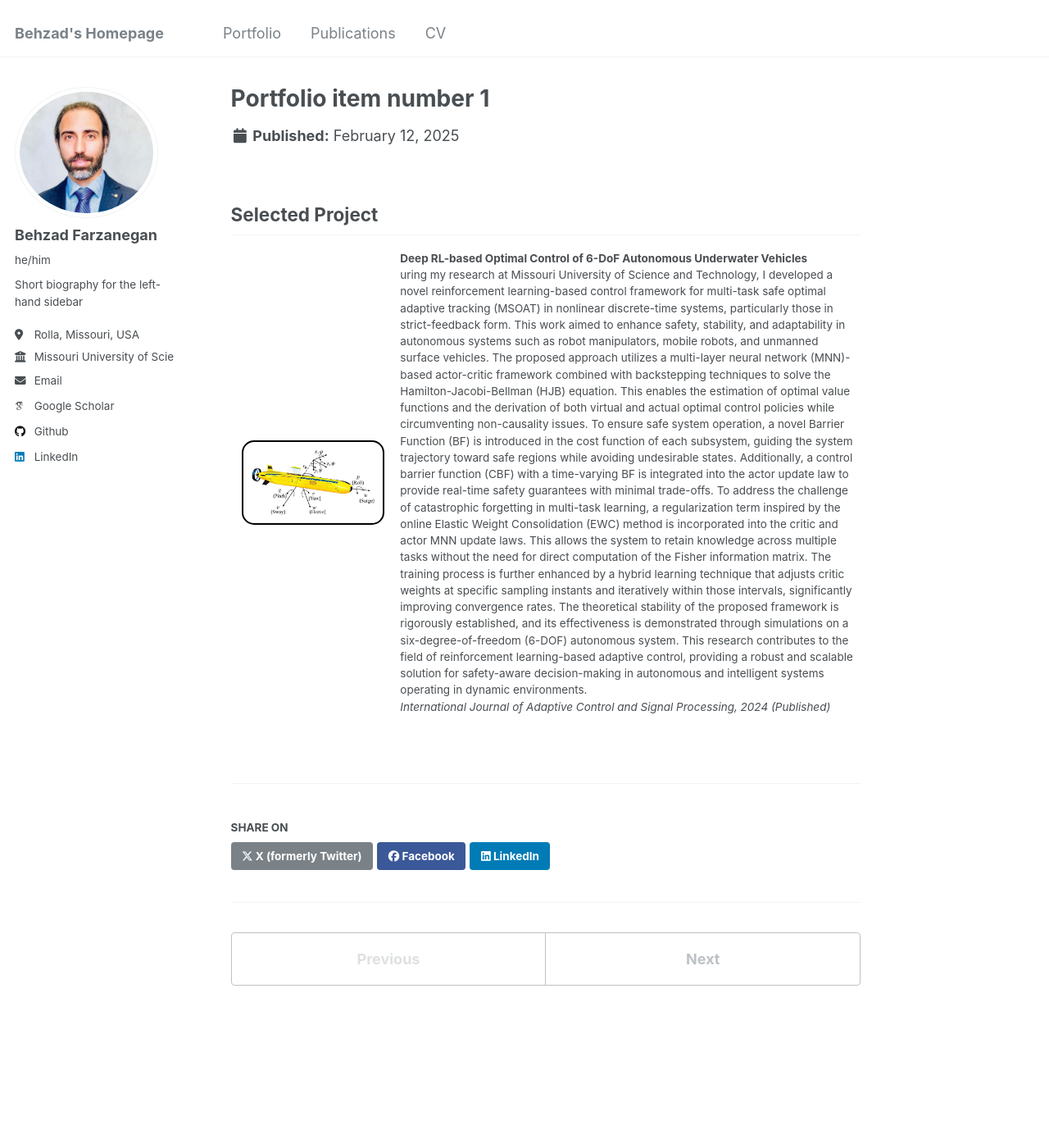
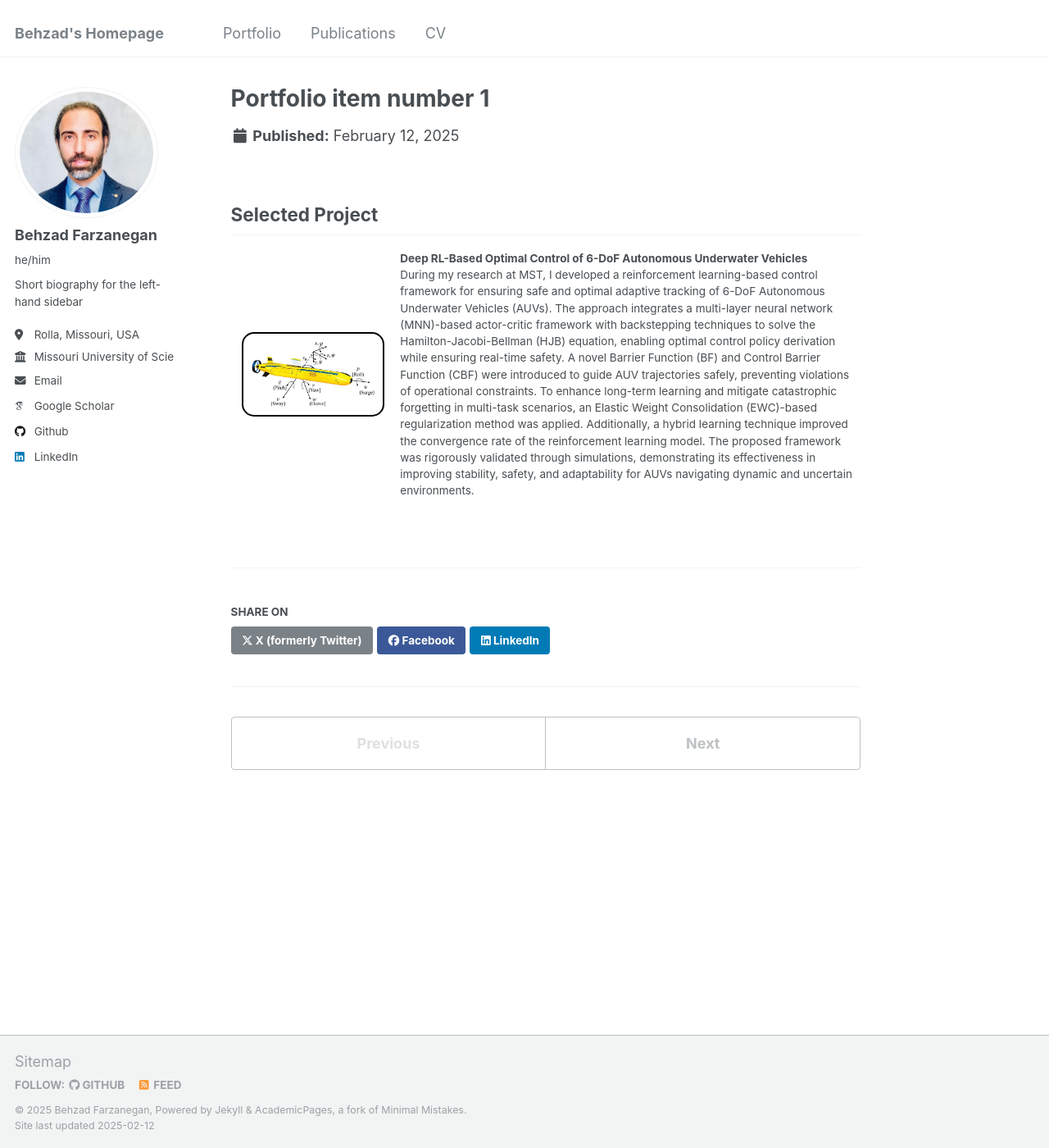
Before and after one commit to behzadfarzanegan/behzadfarzanegan.github.io, a Jekyll site: the page built from _portfolio/portfolio-1.md, in a window 1280 px wide and 1400 px high. Shown: the whole window at 82% size. Built offline with Jekyll 4.4.1, drawn with Linux system fonts in a browser that asks for light colours; some web fonts are replaced.

Commit message:
Update portfolio-1.md

```diff
--- a/_portfolio/portfolio-1.md
+++ b/_portfolio/portfolio-1.md
@@ -14,18 +14,13 @@ collection: publications
     </div>
 </td>
 <td style="border: none;">
-    <strong>Deep RL-based Optimal Control of 6-DoF Autonomous Underwater Vehicles</strong>
+    <strong>Deep RL-Based Optimal Control of 6-DoF Autonomous Underwater Vehicles</strong>
     <br>
-    uring my research at Missouri University of Science and Technology, I developed a novel reinforcement learning-based control framework for multi-task safe optimal adaptive tracking (MSOAT) in nonlinear discrete-time systems, particularly those in strict-feedback form. This work aimed to enhance safety, stability, and adaptability in autonomous systems such as robot manipulators, mobile robots, and unmanned surface vehicles.
+    During my research at MST, I developed a reinforcement learning-based control framework for ensuring safe and optimal adaptive tracking of 6-DoF Autonomous Underwater Vehicles (AUVs). The approach integrates a multi-layer neural network (MNN)-based actor-critic framework with backstepping techniques to solve the Hamilton-Jacobi-Bellman (HJB) equation, enabling optimal control policy derivation while ensuring real-time safety.
 
-The proposed approach utilizes a multi-layer neural network (MNN)-based actor-critic framework combined with backstepping techniques to solve the Hamilton-Jacobi-Bellman (HJB) equation. This enables the estimation of optimal value functions and the derivation of both virtual and actual optimal control policies while circumventing non-causality issues. To ensure safe system operation, a novel Barrier Function (BF) is introduced in the cost function of each subsystem, guiding the system trajectory toward safe regions while avoiding undesirable states. Additionally, a control barrier function (CBF) with a time-varying BF is integrated into the actor update law to provide real-time safety guarantees with minimal trade-offs.
+    A novel Barrier Function (BF) and Control Barrier Function (CBF) were introduced to guide AUV trajectories safely, preventing violations of operational constraints. To enhance long-term learning and mitigate catastrophic forgetting in multi-task scenarios, an Elastic Weight Consolidation (EWC)-based regularization method was applied. Additionally, a hybrid learning technique improved the convergence rate of the reinforcement learning model.
 
-To address the challenge of catastrophic forgetting in multi-task learning, a regularization term inspired by the online Elastic Weight Consolidation (EWC) method is incorporated into the critic and actor MNN update laws. This allows the system to retain knowledge across multiple tasks without the need for direct computation of the Fisher information matrix. The training process is further enhanced by a hybrid learning technique that adjusts critic weights at specific sampling instants and iteratively within those intervals, significantly improving convergence rates.
-
-The theoretical stability of the proposed framework is rigorously established, and its effectiveness is demonstrated through simulations on a six-degree-of-freedom (6-DOF) autonomous system. This research contributes to the field of reinforcement learning-based adaptive control, providing a robust and scalable solution for safety-aware decision-making in autonomous and intelligent systems operating in dynamic environments.
-    <br>
-    <em>International Journal of Adaptive Control and Signal Processing, 2024 (Published)</em>
-    <br>
+    The proposed framework was rigorously validated through simulations, demonstrating its effectiveness in improving stability, safety, and adaptability for AUVs navigating dynamic and uncertain environments.
 </td>
 </tr>
 </table>
```
